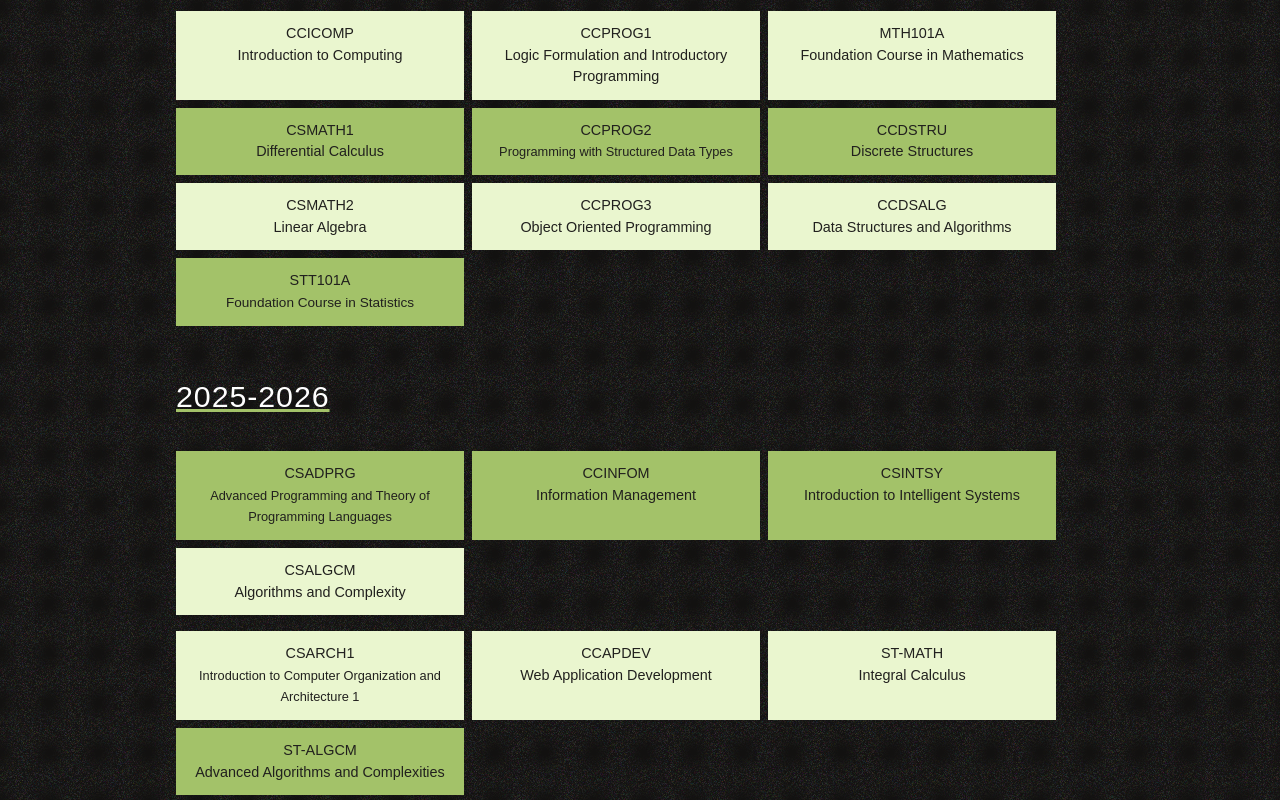
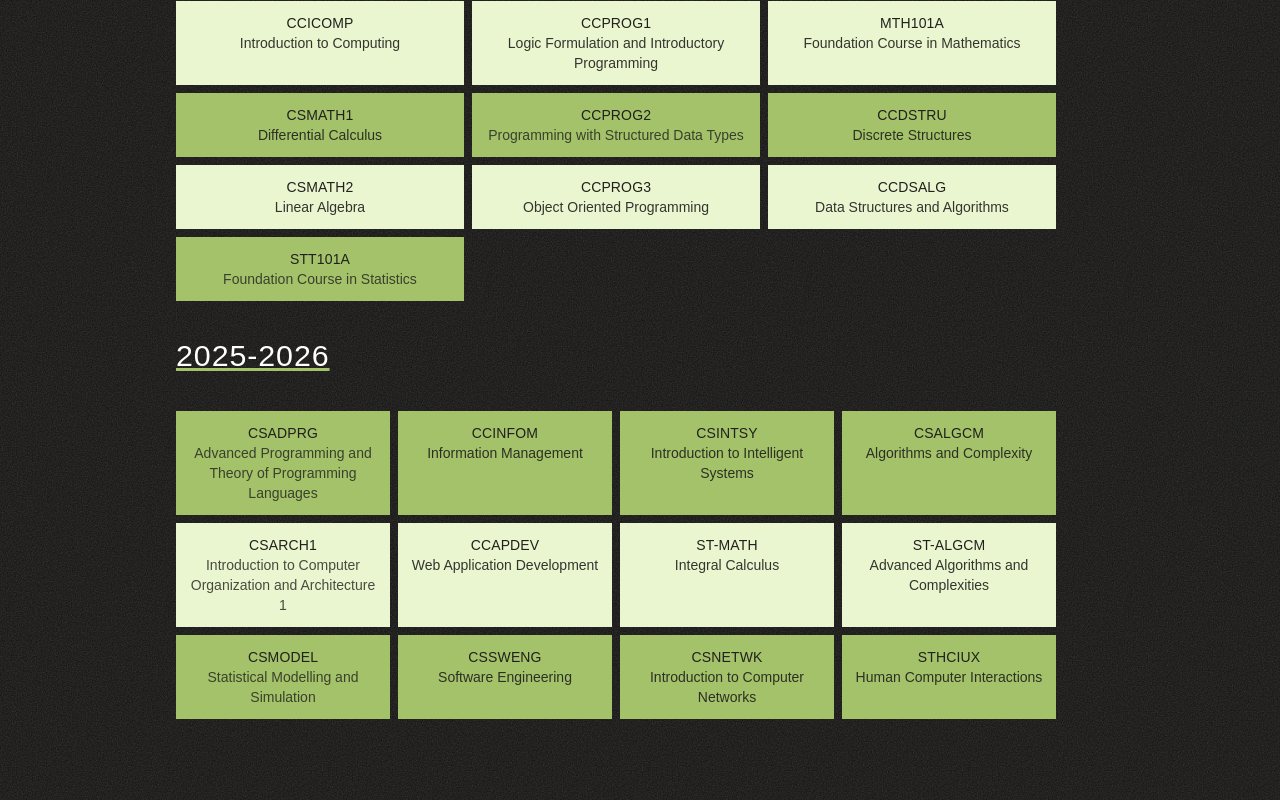
Before and after one commit to angele34/personal-website, a Next.js app: page /school in a window 1280 px wide. Shown: the part 440-1240 px from the top of the page. Built offline with nearby package versions, Linux system fonts and the light colour scheme; a web font is replaced by a local one.

Commit message:
Refactor School page layout and update course details; fix grainy filter

```diff
--- a/src/app/school/page.tsx
+++ b/src/app/school/page.tsx
@@ -8,9 +8,26 @@ import Footer from '@/components/footer';
 
 export default function School() {
     return (
-      <div className="relative min-h-screen overflow-hidden flex flex-col">
+      <div className="relative min-h-screen overflow-hidden flex flex-col 2xl:px-32">
         {/* Grainy bg */}
-        <div className="absolute top-0 left-0 w-full h-full bg-transparent bg-cover z-[-1]" style={{ filter: 'url(/grainy.svg#grain)' }}></div>
+        <div
+          className="absolute inset-0 pointer-events-none z-[-1] opacity-20"
+          style={{
+            background: "#ffffff",
+            filter: "url(#grain)",
+          }}
+        />
+
+        <svg className="absolute w-0 h-0">
+          <filter id="grain">
+            <feTurbulence
+              type="fractalNoise"
+              baseFrequency="0.8"
+              numOctaves="2"
+              stitchTiles="stitch"
+            />
+          </filter>
+        </svg>
 
         <motion.div
           initial={{ opacity: 0 }}
@@ -31,95 +48,201 @@ export default function School() {
 
             {/* Description */}
             <div className="pl-4 pr-8">
-              <p className=' text-content-color font-sans_serif font-normal xxs:text-p-xxs xs:text-p-xs sm:text-p-sm md:text-p-md lg:text-p-lg xl:text-p-lg 2xl:text-p-2xl mb-4 md:mb-6 tracking-wider'>
+              <p className=' text-content-color font-sans_serif font-normal xxs:text-p-xxs xs:text-p-xs sm:text-p-sm md:text-p-md lg:text-p-lg xl:text-p-md 2xl:text-p-xl mb-4 md:mb-6 tracking-wider'>
                 I&apos;m currently a Sophomore at DLSU, taking Computer Science with a major in <span className="font-semibold">Software Technology</span>. You can read about the relevant courses I&apos;m taking  what things I&apos;m currently involved in campus here.
               </p>
             </div>
 
-            <div className='pt-8'>
-              <h1 className="text-white px-4 sm:pl-8 xxs:pl-12 font-normal tracking-widest break-words" style={{ textDecoration: 'underline', textDecorationColor: '#A3C269', fontSize: '1.9rem' }} >
+
+        {/* Cards */}
+        <div>
+          <div className="pt-8 pb-4 px-4 text-content-color-2">
+
+            <h1
+              className="text-white pb-8 sm:pl-8 xxs:pl-12 font-normal tracking-widest break-words text-[1.9rem]"
+              style={{ textDecoration: "underline", textDecorationColor: "#A3C269" }}
+            >
               2024-2025
             </h1>
+
+            <div className="pb-8 text-center">
+              <div className="grid gap-2 grid-cols-3 md:grid-cols-2 sm:grid-cols-2 xs:grid-cols-2 sm:text-p-xs">
+
+                <div className="bg-custom2 p-3">
+                  <div className="text-sm tracking-wide">CCICOMP</div>
+                  <div className="text-sm opacity-90">Introduction to Computing</div>
                 </div>
 
+                <div className="bg-custom2 p-3">
+                  <div className="text-sm tracking-wide">CCPROG1</div>
+                  <div className="text-sm opacity-90">Logic Formulation and Introductory Programming</div>
+                </div>
 
-        {/* Cards */}
-        <div className="pt-8 xl:items-center xl:justify-center pb-4 text-center text-content-color-2 px-4">
-            <div className="grid gap-2 2xl:grid-cols-3 xl:grid-cols-3 sm:text-p-xs"style={{ fontSize:'0.9rem'}}>
-              <div className="bg-custom2 p-3">CCICOMP <br /> Introduction to Computing</div>
-              <div className="bg-custom2 p-3">CCPROG1 <br /> Logic Formulation and Introductory Programming</div>
-              <div className="bg-custom2 p-3">MTH101A <br /> Foundation Course in Mathematics</div>
+                <div className="bg-custom2 p-3">
+                  <div className="text-sm tracking-wide">MTH101A</div>
+                  <div className="text-sm opacity-90">Foundation Course in Mathematics</div>
+                </div>
 
-              <div className="bg-customGreenLight p-3">CSMATH1 <br /> Differential Calculus</div>
-              <div className="bg-customGreenLight p-3 ">CCPROG2 <br /><span style={{ fontSize: '0.8rem'}}> Programming with Structured Data Types</span></div>
-              <div className="bg-customGreenLight p-3">CCDSTRU <br /> Discrete Structures</div>
+                <div className="bg-customGreenLight p-3">
+                  <div className="text-sm tracking-wide">CSMATH1</div>
+                  <div className="text-sm opacity-90">Differential Calculus</div>
+                </div>
 
-              <div className="bg-custom2 p-3">CSMATH2 <br /> Linear Algebra</div>
-              <div className="bg-custom2 p-3">CCPROG3 <br /> Object Oriented Programming</div>
-              <div className="bg-custom2 p-3">CCDSALG <br /> Data Structures and Algorithms</div>
-              <div className="bg-customGreenLight p-3">STT101A <br /><span style={{ fontSize: '0.85rem'}}> Foundation Course in Statistics</span></div>
+                <div className="bg-customGreenLight p-3">
+                  <div className="text-sm tracking-wide">CCPROG2</div>
+                  <div className="text-sm opacity-80">Programming with Structured Data Types</div>
+                </div>
+
+                <div className="bg-customGreenLight p-3">
+                  <div className="text-sm tracking-wide">CCDSTRU</div>
+                  <div className="text-sm opacity-90">Discrete Structures</div>
+                </div>
+
+                <div className="bg-custom2 p-3">
+                  <div className="text-sm tracking-wide">CSMATH2</div>
+                  <div className="text-sm opacity-90">Linear Algebra</div>
+                </div>
+
+                <div className="bg-custom2 p-3">
+                  <div className="text-sm tracking-wide">CCPROG3</div>
+                  <div className="text-sm opacity-90">Object Oriented Programming</div>
+                </div>
+
+                <div className="bg-custom2 p-3">
+                  <div className="text-sm tracking-wide">CCDSALG</div>
+                  <div className="text-sm opacity-90">Data Structures and Algorithms</div>
+                </div>
+
+                <div className="bg-customGreenLight p-3">
+                  <div className="text-sm tracking-wide">STT101A</div>
+                  <div className="text-sm opacity-80">Foundation Course in Statistics</div>
+                </div>
+
               </div>
             </div>
 
-       <div className='pt-8'>
-          <h1 className="text-white px-4 sm:pl-8 xxs:pl-12 font-normal tracking-widest break-words" style={{ textDecoration: 'underline', textDecorationColor: '#A3C269', fontSize: '1.9rem' }} >
+            {/* 2025-2026 */}
+            <div className="pb-8">
+              <h1
+                className="text-white sm:pl-8 xxs:pl-12 font-normal tracking-widest break-words text-[1.9rem]"
+                style={{ textDecoration: "underline", textDecorationColor: "#A3C269" }}
+              >
                 2025-2026
               </h1>
             </div>
 
+            <div className="pb-8 text-center">
+              <div className="grid gap-2 grid-cols-4 md:grid-cols-2 sm:grid-cols-2 xs:grid-cols-2 sm:text-p-xs">
 
-      <div className="pt-8 xl:items-center xl:justify-center pb-4 text-center text-content-color-2 px-4">
-        <div className="grid gap-2 2xl:grid-cols-3 xl:grid-cols-3 sm:text-p-xs"style={{ fontSize:'0.9rem'}}>
+                <div className="bg-customGreenLight p-3">
+                  <div className="text-sm tracking-wide">CSADPRG</div>
+                  <div className="text-sm opacity-80">
+                    Advanced Programming and Theory of Programming Languages
+                  </div>
+                </div>
 
-          <div className="bg-customGreenLight p-3">CSADPRG <br /> <span style={{ fontSize: '0.8rem'}}>Advanced Programming and Theory of Programming Languages</span></div>
-          <div className="bg-customGreenLight p-3 ">CCINFOM <br /> Information Management</div>
-          <div className="bg-customGreenLight p-3">CSINTSY <br /> Introduction to Intelligent Systems</div>
-          <div className="bg-custom2 p-3">CSALGCM <br /> Algorithms and Complexity</div>
-          <div className="col-span-full h-0"></div>
+                <div className="bg-customGreenLight p-3">
+                  <div className="text-sm tracking-wide">CCINFOM</div>
+                  <div className="text-sm opacity-90">Information Management</div>
+                </div>
 
-          <div className="bg-custom2 p-3">CSARCH1 <br /> <span style={{ fontSize: '0.8rem'}}>Introduction to Computer Organization and Architecture 1</span></div>
-          <div className="bg-custom2 p-3 ">CCAPDEV <br /> Web Application Development</div>
-          <div className="bg-custom2 p-3">ST-MATH <br /> Integral Calculus </div>
-          <div className="bg-customGreenLight p-3">ST-ALGCM <br /> Advanced Algorithms and Complexities</div>
-          <div className="col-span-full h-0"></div>
+                <div className="bg-customGreenLight p-3">
+                  <div className="text-sm tracking-wide">CSINTSY</div>
+                  <div className="text-sm opacity-90">Introduction to Intelligent Systems</div>
+                </div>
+
+                <div className="bg-customGreenLight p-3">
+                  <div className="text-sm tracking-wide">CSALGCM</div>
+                  <div className="text-sm opacity-90">Algorithms and Complexity</div>
+                </div>
+
+                <div className="bg-custom2 p-3">
+                  <div className="text-sm tracking-wide">CSARCH1</div>
+                  <div className="text-sm opacity-80">
+                    Introduction to Computer Organization and Architecture 1
+                  </div>
+                </div>
+
+                <div className="bg-custom2 p-3">
+                  <div className="text-sm tracking-wide">CCAPDEV</div>
+                  <div className="text-sm opacity-90">Web Application Development</div>
+                </div>
+
+                <div className="bg-custom2 p-3">
+                  <div className="text-sm tracking-wide">ST-MATH</div>
+                  <div className="text-sm opacity-90">Integral Calculus</div>
+                </div>
+
+                <div className="bg-custom2 p-3">
+                  <div className="text-sm tracking-wide">ST-ALGCM</div>
+                  <div className="text-sm opacity-90">Advanced Algorithms and Complexities</div>
+                </div>
+
+                <div className="bg-customGreenLight p-3">
+                  <div className="text-sm tracking-wide">CSMODEL</div>
+                  <div className="text-sm opacity-80">
+                    Statistical Modelling and Simulation
+                  </div>
+                </div>
+
+                <div className="bg-customGreenLight p-3">
+                  <div className="text-sm tracking-wide">CSSWENG</div>
+                  <div className="text-sm opacity-90">Software Engineering</div>
+                </div>
+
+                <div className="bg-customGreenLight p-3">
+                  <div className="text-sm tracking-wide">CSNETWK</div>
+                  <div className="text-sm opacity-90">Introduction to Computer Networks</div>
+                </div>
+
+                <div className="bg-customGreenLight p-3">
+                  <div className="text-sm tracking-wide">STHCIUX</div>
+                  <div className="text-sm opacity-90">Human Computer Interactions</div>
+                </div>
 
               </div>
             </div>
+
+          </div>
       </div>
 
-      <div className="text-content-color text-left pt-4 xl:pl-48 lg:pl-16 md:pl-16 md:pr-16 pb-10 sm:pl-12 xs:pl-8 sm:pr-8 xs:pr-8">
+        <div className="text-content-color text-left pt-8 px-8">
           <p className="text-white" style={{ textDecoration: 'underline', textDecorationColor: '#A3C269', fontSize: '1.1rem'}}>Orgs/Clubs in Campus:</p>
           <ul className="list-disc pl-6 pt-2">
             <li>
               La Salle Computer Society<span className="italic">(Junior Officer)</span>
             </li>
+
             <li>
               DLSU Google Developer Student Clubs <span className="italic">(Project Management Developer)</span>
             </li>
+
             <li>
               DLSU College of Computer Studies CATCH2T28 <span className="italic">(Research and Development Executive)</span>
             </li>
-          <li>
-            DLSU Green Giant FM <span className="italic"></span>
-          </li>
+
             <li>
               DLSU Badminton Society
             </li>
+
             <li>
               DLSU Society of Manufacturing Engineers
             </li>
           </ul>
-      </div>
 
-      <div className="text-content-color text-left pt-4 xl:pl-48 lg:pl-16 md:pl-16 md:pr-16 pb-10 sm:pl-12 xs:pl-8 sm:pr-8 xs:pr-8">
-        <p className="text-white" style={{ textDecoration: 'underline', textDecorationColor: '#A3C269', fontSize: '1.1rem' }}>Orgs outside campus:</p>
-        <ul className="list-disc pl-6 pt-2">
+          <div className="pt-8">
+            <p className="text-white" style={{ textDecoration: 'underline', textDecorationColor: '#A3C269', fontSize: '1.1rem'}}>Orgs outside campus:</p>
+            <ul className="list-disc pt-2 pl-6">
               <li>Quantum Computing Society PH <span className="italic">(Web Development Product Engineer)</span></li>
             </ul>
           </div>
+          </div>
+      </div>
+
           <div className="bottom-0 w-full z-10">
             <Footer />
           </div>
+
         </motion.div>
       </div>
     );
```
Lines whose indentation alone changed are shown as unchanged.
